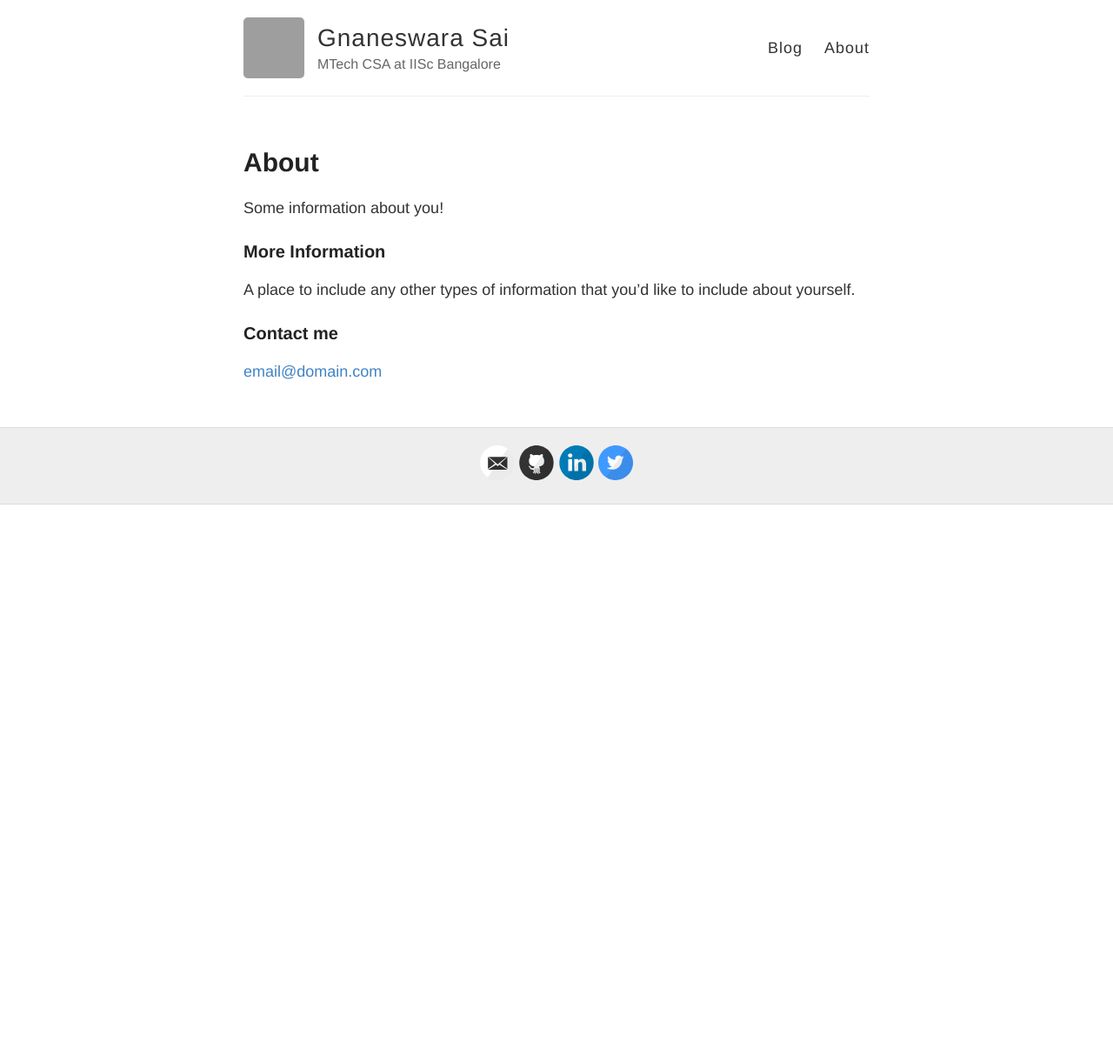
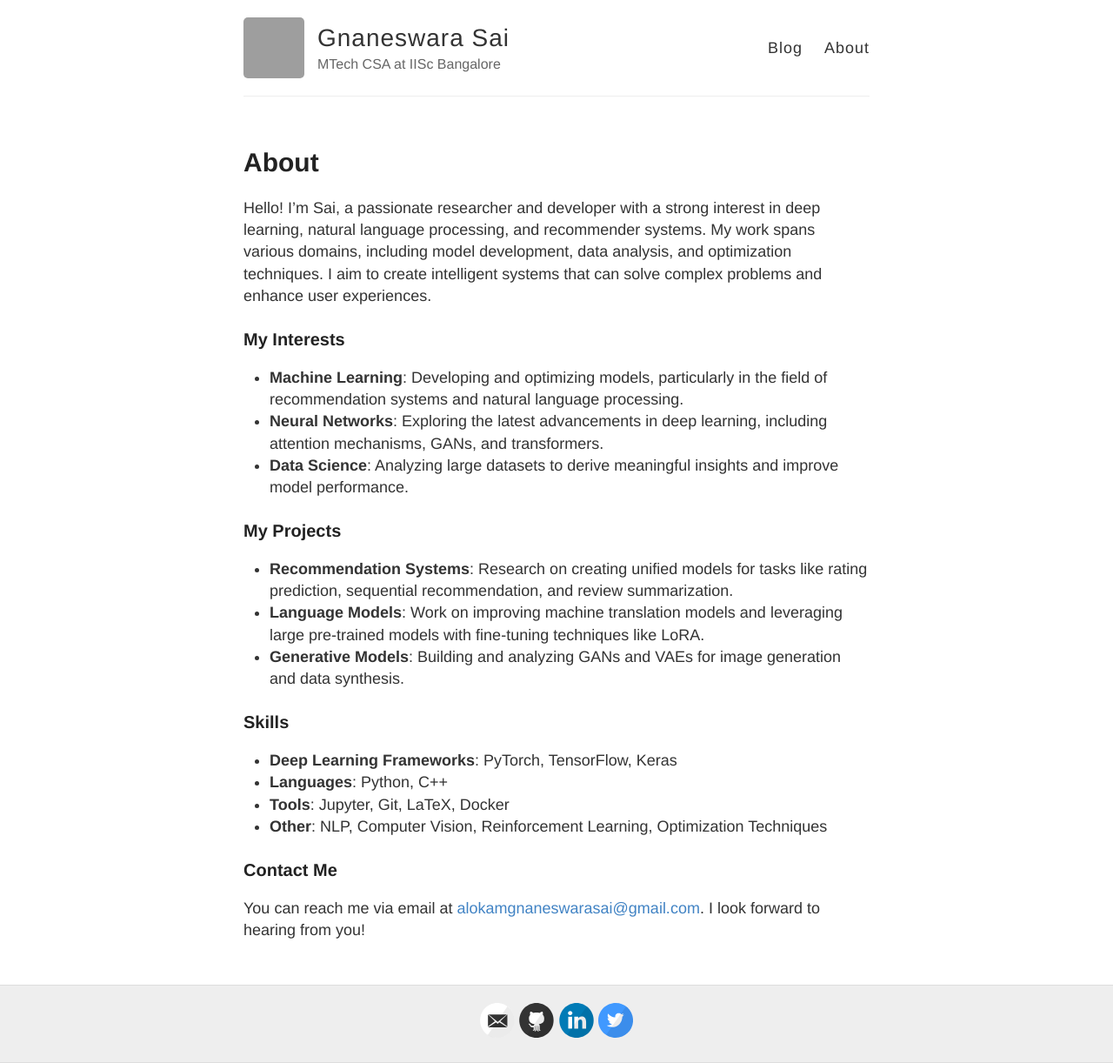
Before and after one commit to alokamgnaneswarasai/alokamgnaneswarasai.github.io, a Jekyll site: the page built from about.md, in a window 1280 px wide. Shown: the whole page at 87% size. Built offline with Jekyll 4.4.1, drawn with Linux system fonts in a browser that asks for light colours; before the commit the page ends 900 px from its top, so only the background shows below that; grey boxes are pictures that could not be loaded.

Commit message:
about.md updated

```diff
--- a/about.md
+++ b/about.md
@@ -3,13 +3,27 @@ layout: page
 title: About
 permalink: /about/
 ---
+Hello! I'm Sai, a passionate researcher and developer with a strong interest in deep learning, natural language processing, and recommender systems. My work spans various domains, including model development, data analysis, and optimization techniques. I aim to create intelligent systems that can solve complex problems and enhance user experiences.
 
-Some information about you!
+### My Interests
 
-### More Information
+- **Machine Learning**: Developing and optimizing models, particularly in the field of recommendation systems and natural language processing.
+- **Neural Networks**: Exploring the latest advancements in deep learning, including attention mechanisms, GANs, and transformers.
+- **Data Science**: Analyzing large datasets to derive meaningful insights and improve model performance.
 
-A place to include any other types of information that you'd like to include about yourself.
+### My Projects
 
-### Contact me
+- **Recommendation Systems**: Research on creating unified models for tasks like rating prediction, sequential recommendation, and review summarization.
+- **Language Models**: Work on improving machine translation models and leveraging large pre-trained models with fine-tuning techniques like LoRA.
+- **Generative Models**: Building and analyzing GANs and VAEs for image generation and data synthesis.
 
-[email@domain.com](mailto:email@domain.com)
+### Skills
+
+- **Deep Learning Frameworks**: PyTorch, TensorFlow, Keras
+- **Languages**: Python, C++
+- **Tools**: Jupyter, Git, LaTeX, Docker
+- **Other**: NLP, Computer Vision, Reinforcement Learning, Optimization Techniques
+
+### Contact Me
+
+You can reach me via email at [alokamgnaneswarasai@gmail.com](mailto:alokamgnaneswarasai@gmail.com). I look forward to hearing from you!
```
